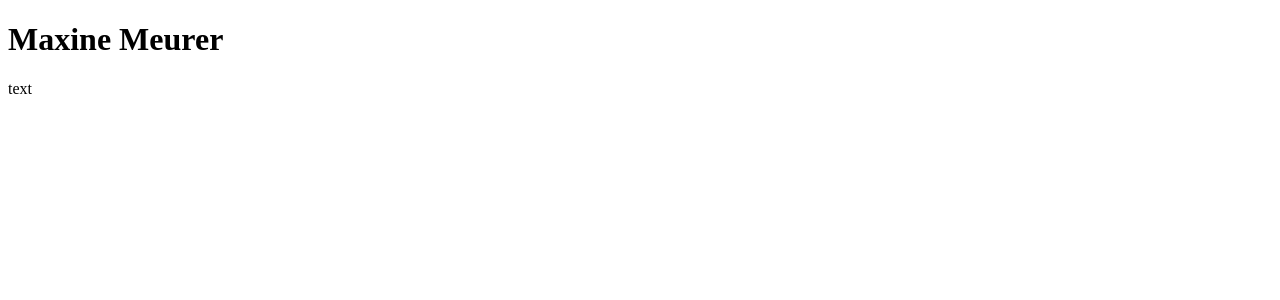
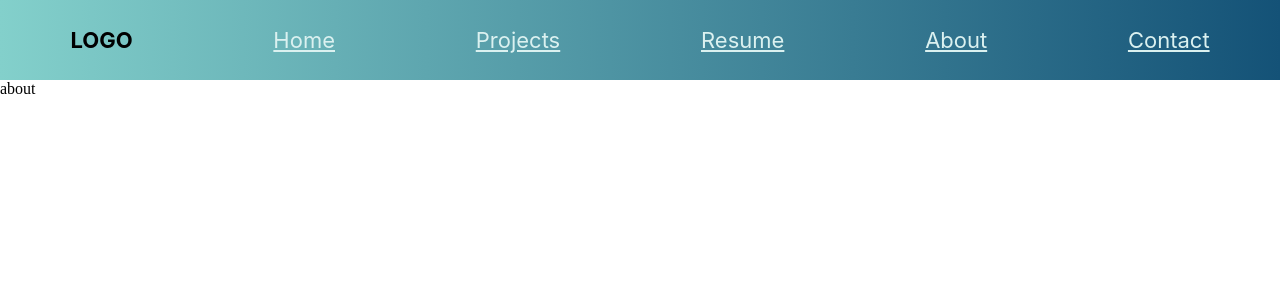
Before and after one commit to mmeurer00/mmeurer00.github.io, a React (Create React App) app: page /about in a window 1280 px wide. Shown: the top 300 px of the page. Built offline with nearby package versions, Linux system fonts and the light colour scheme.

Commit message:
add links to nav bar

```diff
--- a/package.json
+++ b/package.json
@@ -9,6 +9,7 @@
     "@testing-library/user-event": "^12.1.10",
     "react": "^17.0.2",
     "react-dom": "^17.0.2",
+    "react-router-dom": "^5.2.0",
     "react-scripts": "4.0.3",
     "web-vitals": "^1.0.1"
   },
--- a/src/App.js
+++ b/src/App.js
@@ -1,13 +1,29 @@
+import React from 'react'
+import { BrowserRouter as Router, Route } from 'react-router-dom';
+import Navbar from './components/Navbar/Navbar'
+import Home from './components/Home';
+import Projects from './components/Projects';
+import Resume from './components/Resume';
+import About from './components/About';
+import Contact from './components/Contact'
 import './App.css';
-import Navbar from './components/Navbar/Navbar'
 
-function App() {
-  return (
-    <div>
-      <h1>Maxine Meurer</h1>
-      < Navbar/>
-    </div>
-  );
+class App extends React.Component {
+
+  render(){
+    return (
+      <div>
+        <Router >
+          <Navbar />
+          <Route exact path="/" component={Home} />
+          <Route exact path="/projects" component={Projects} />
+          <Route exact path="/resume" component={Resume} />
+          <Route exact path="/about" component={About} />
+          <Route exact path="/contact" component={Contact} />
+        </Router>
+      </div>
+    )
+  }
 }
 
 export default App;
--- a/src/components/About.js
+++ b/src/components/About.js
@@ -3,7 +3,7 @@ import React from 'react'
 class About extends React.Component {
     render(){
         return(
-            <p>text</p>
+            <p>about</p>
         )
     }
 }
--- /dev/null
+++ b/src/components/Navbar/Navbar.css
@@ -0,0 +1,33 @@
+* {
+    margin: 0;
+    padding: 0;
+    box-sizing: border-box;
+}
+
+li {
+    list-style-type: none;
+}
+
+nav {
+    display: flex;
+    justify-content: space-around;
+    min-height: 10vh;
+    align-items: center;
+    font-family: inter;
+    background: linear-gradient(90deg ,#83d0cb, #145277);
+}
+
+.logo {
+    font-size: 22px;
+    font-weight: 700;
+    text-transform: uppercase;
+}
+
+.nav-links {
+    display: flex;
+    justify-content: space-around;
+    width: 30%;
+    font-weight: normal;
+    font-size: 22px;
+    color: #DBF1F0;
+}
--- a/src/components/Navbar/Navbar.js
+++ b/src/components/Navbar/Navbar.js
@@ -1,9 +1,25 @@
 import React from 'react'
+import { Link } from 'react-router-dom'
+import NavbarItems from './NavbarItems'
+import './Navbar.css'
 
 class Navbar extends React.Component {
     render(){
         return(
-            <p>text</p>
+            <div>
+                <nav>
+                    <div className="logo">Logo</div>
+                        {NavbarItems.map((item, index) => {
+                            return (
+                                <li key={index}>
+                                    <Link className={item.cName} to={item.url}>
+                                        {item.title}
+                                    </Link>
+                                </li>
+                            )
+                        })}
+                </nav>
+            </div>
         )
     }
 }
--- /dev/null
+++ b/src/components/Navbar/NavbarItems.js
@@ -0,0 +1,29 @@
+const NavbarItems = [
+    {
+        title: 'Home',
+        url: '/',
+        cName: 'nav-links'
+    },
+    {
+        title: 'Projects',
+        url: '/projects',
+        cName: 'nav-links'
+    },
+    {
+        title: 'Resume',
+        url: '/resume',
+        cName: 'nav-links'
+    },
+    {
+        title: 'About',
+        url: '/about',
+        cName: 'nav-links'
+    },
+    {
+        title: 'Contact',
+        url: '/contact',
+        cName: 'nav-links'
+    }
+]
+
+export default NavbarItems
```
Also changed, not shown: 1 other file (tests, documents, lock files or other folders).
